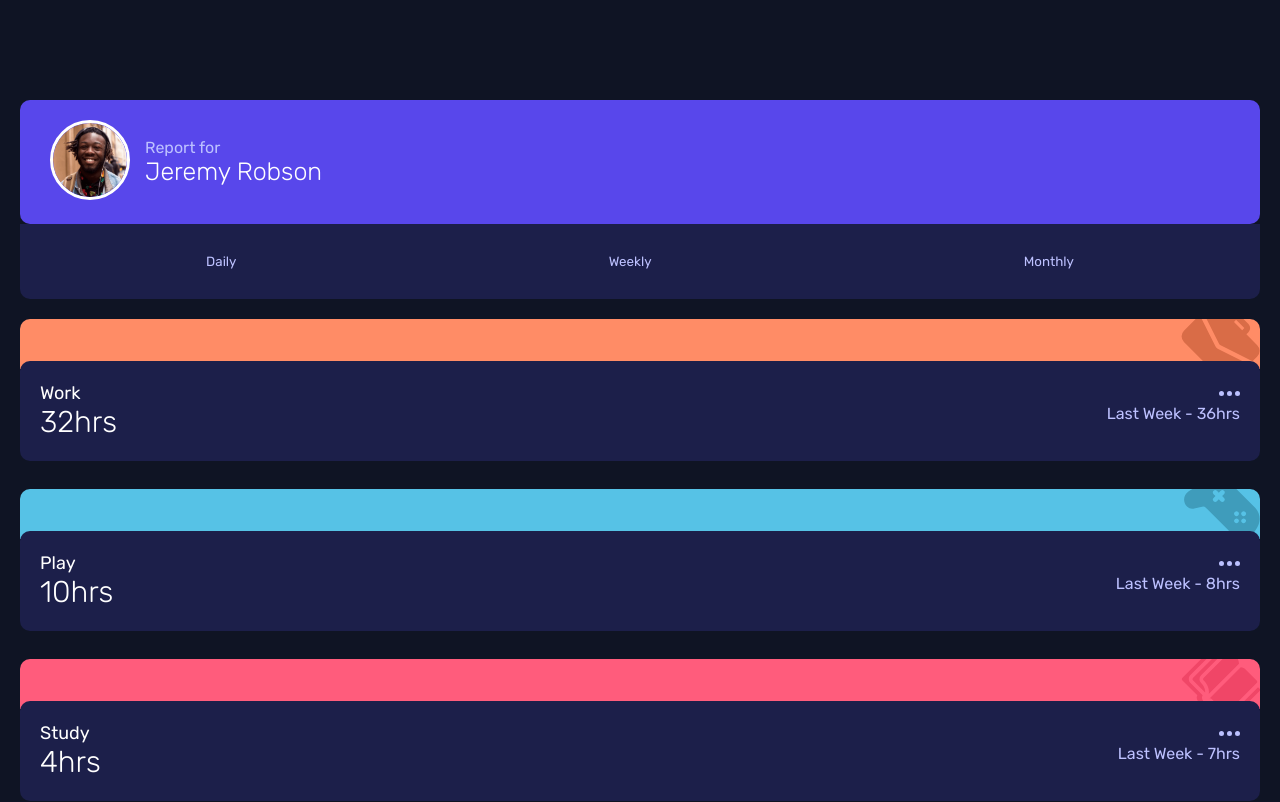
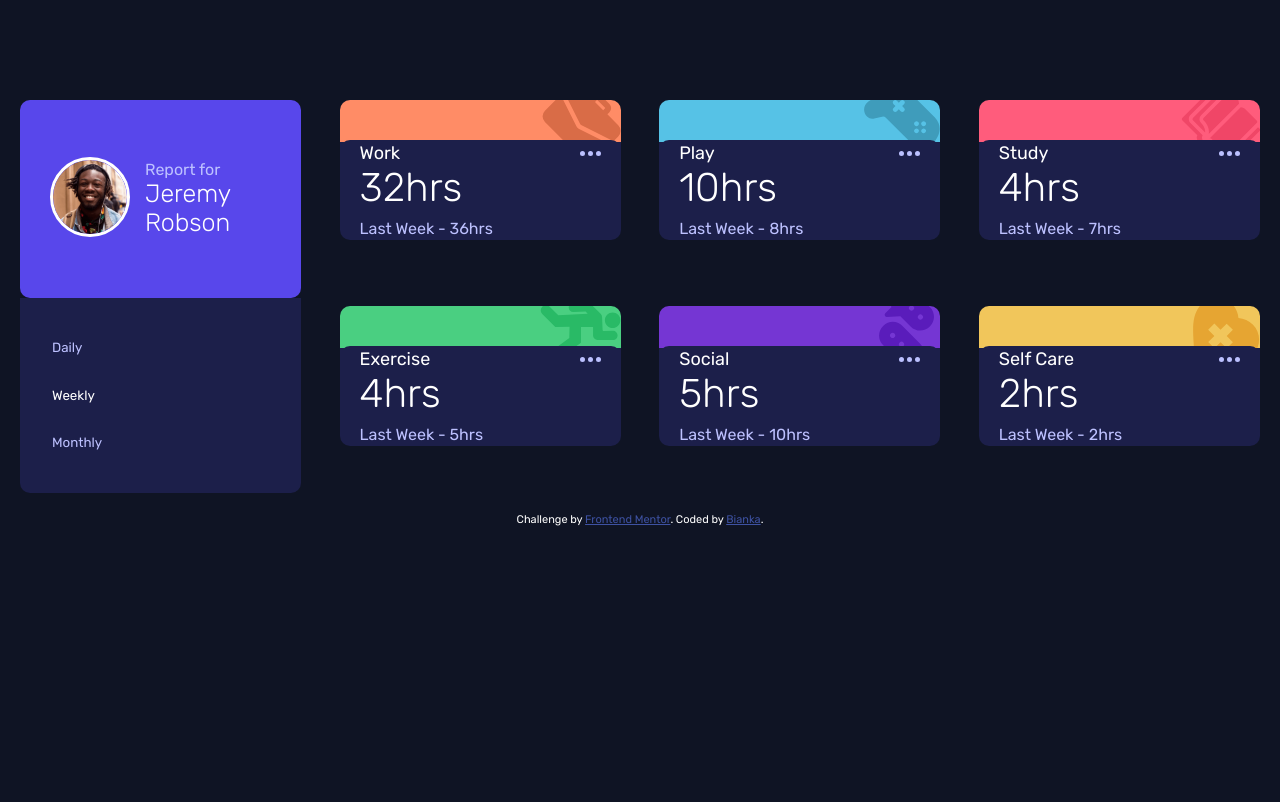
Before and after one commit to BiankaFranke/timeTracking, a plain HTML site: page index.html in a window 1280 px wide. Shown: the top 802 px of the page. Drawn offline with Linux system fonts and the light colour scheme.

Commit message:
first try desktop version

```diff
--- a/assets/css/style.css
+++ b/assets/css/style.css
@@ -9,8 +9,6 @@
 }
 
 body {
-    display: flex;
-    flex-direction: column;
     background-color: hsl(226, 43%, 10%);
 }
 
@@ -73,6 +71,11 @@ h4 {
     background-color: hsl(235, 46%, 20%);
     border: none;
     color: hsl(236, 100%, 87%);
+    padding-left: 2rem;
+}
+
+#timeIntervall button:nth-of-type(2) {
+    color: white;
 }
 
 #timeIntervall button:focus {
@@ -115,7 +118,7 @@ h4 {
 }
 
 .appointmentHead {
-    height: 50px;
+    height: 3rem;
     border-top-left-radius: 10px;
     border-top-right-radius: 10px;
     background-repeat: no-repeat;
@@ -164,3 +167,27 @@ h4 {
     background-color: hsl(235, 46%, 20%);
     border-radius: 10px;
 }
+
+@media only screen and (min-width: 375px) {
+    main {
+        display: grid;
+        grid-template-columns: repeat(auto-fit, minmax(250px, 1fr));
+        gap: 3vw;
+    }
+
+    #userInformation {
+        display: grid;
+        grid-row-start: 1;
+        grid-row-end: 4;
+    }
+
+    #timeIntervall, .data {
+        flex-direction: column;
+        align-items: flex-start;
+        gap: 0.5rem;
+    }
+
+    h2 {
+        font-size: 2.5rem;
+    }
+  }
--- a/index.html
+++ b/index.html
@@ -40,7 +40,7 @@
           </div>
           <div class="data">
             <h2>32hrs</h2>
-            <p class="time"><span>Last Week</span> - 36hrs</span></p>
+            <p class="time"><span>Last Week</span> - 36hrs</p>
           </div>
         </div>
       </div>
```
